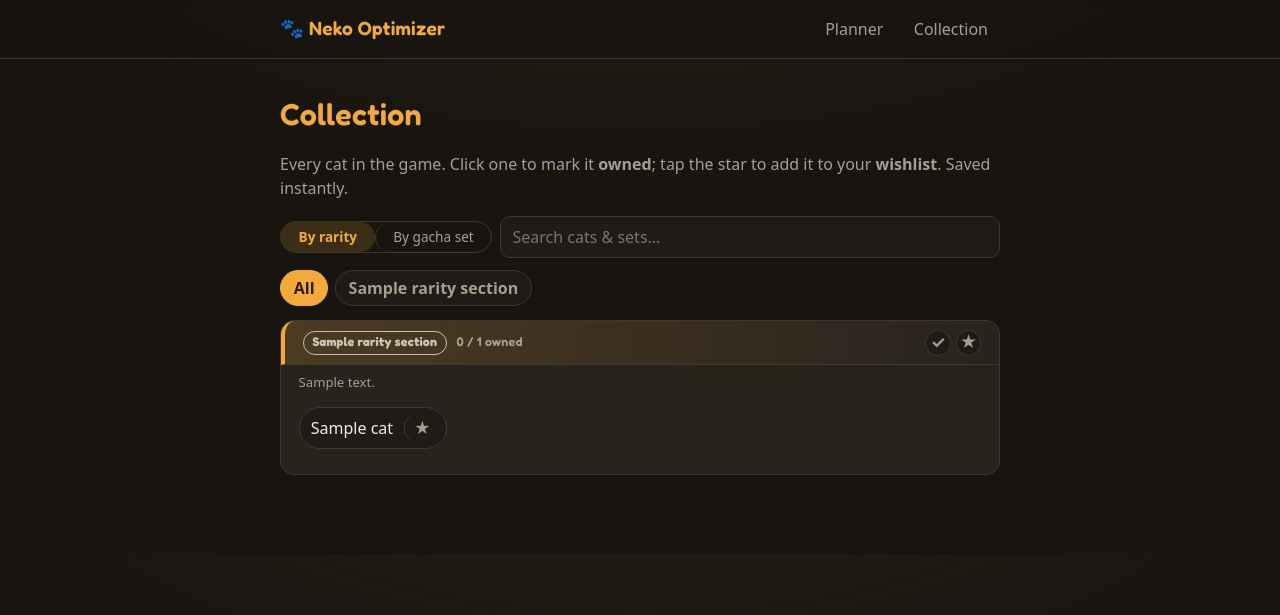
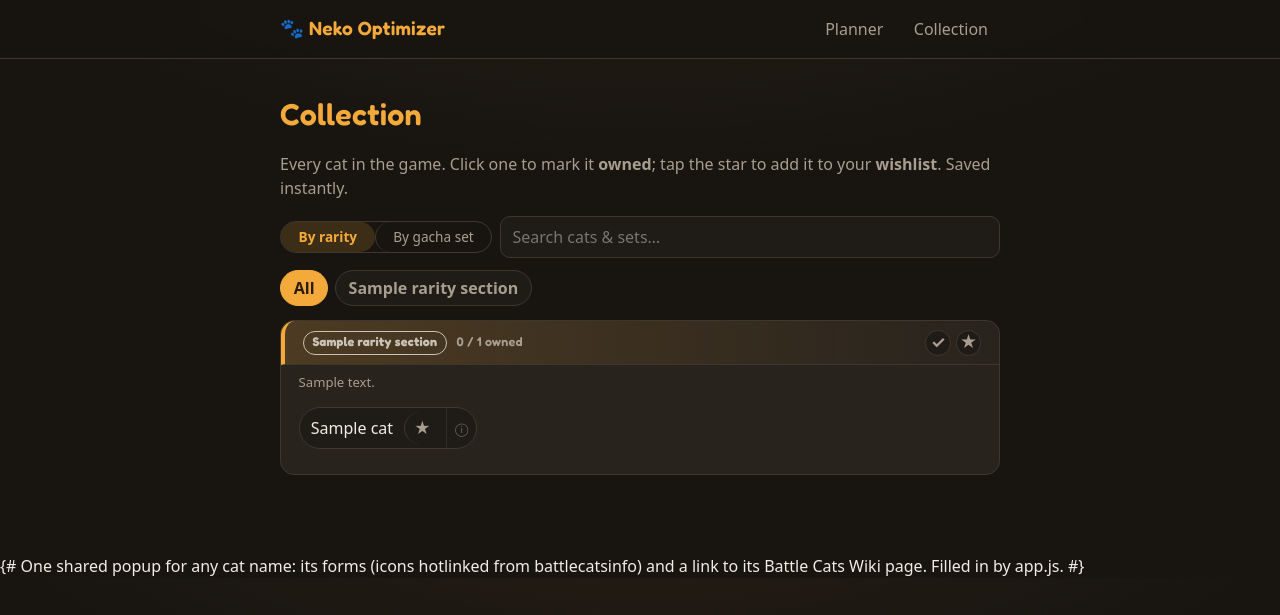
Before and after one commit to IliyanGavrilov/NekoOptimizer, a Django app: template planner/templates/planner/collection.html in a window 1280 px wide. Shown: the top 615 px of the page. Run offline with Django 5.2, Linux system fonts and the light colour scheme; the template is opened without the code that fills it: most values are stand-ins (such as "Sample title", 1, 10 or a date in 2020); parts of the project's set-up code (start-up, migrations or seed data) failed here and were passed over.

Commit message:
Show each cat's forms and a link to its wiki page

```diff
--- a/planner/static/planner/app.js
+++ b/planner/static/planner/app.js
@@ -734,3 +734,76 @@ document.querySelectorAll('input[type="number"]').forEach((input) => {
     if (moved) e.preventDefault();
   });
 });
+
+// ---- Cat popup: a unit's forms (icons) + a link to its wiki page ------
+// Opened from any cat name (track / steps) or the ⓘ opener on collection/picker
+// chips. Form icons are hotlinked per-form from battlecatsinfo's asset repo (via its
+// GitHub Pages CDN); ones that 404 (unreleased units) just hide themselves.
+const catPopup = document.getElementById("catPopup");
+if (catPopup) {
+  const ICON_BASE = "https://battlecatsinfo.github.io/img/u";
+  const infoUrl = document.body.dataset.unitInfoUrl;
+  const nameEl = catPopup.querySelector(".cat-popup-name");
+  const rarityEl = catPopup.querySelector(".cat-popup-head .rarity");
+  const formsEl = catPopup.querySelector(".cat-popup-forms");
+  const wikiEl = catPopup.querySelector(".cat-popup-wiki");
+  const cache = new Map(); // name -> Promise<info | null>
+
+  const load = (name) => {
+    if (!cache.has(name)) {
+      cache.set(
+        name,
+        fetch(`${infoUrl}?name=${encodeURIComponent(name)}`)
+          .then((r) => (r.ok ? r.json() : null))
+          .then((d) => (d && d.found ? d : null))
+          .catch(() => null),
+      );
+    }
+    return cache.get(name);
+  };
+
+  async function openFor(name) {
+    const info = await load(name);
+    if (!info) return; // a cat not in the catalogue yet: no forms/wiki to show
+    nameEl.textContent = info.name;
+    rarityEl.textContent = info.rarity;
+    rarityEl.dataset.rarity = info.rarity;
+    rarityEl.hidden = !info.rarity;
+    wikiEl.href = info.wiki;
+    formsEl.replaceChildren();
+    (info.forms || []).forEach((form, i) => {
+      const fig = document.createElement("figure");
+      fig.className = "cat-form";
+      const img = document.createElement("img");
+      img.loading = "lazy";
+      img.alt = form;
+      img.src = `${ICON_BASE}/${info.unit_id}/${i}.png`;
+      img.addEventListener("error", () => fig.classList.add("no-icon"));
+      const caption = document.createElement("figcaption");
+      caption.textContent = form;
+      fig.append(img, caption);
+      formsEl.appendChild(fig);
+    });
+    if (!catPopup.open) catPopup.showModal();
+  }
+
+  document.addEventListener("click", (e) => {
+    const trigger = e.target.closest(
+      ".catlink[data-name], .catinfo[data-name], .cat-pill[data-name]",
+    );
+    if (!trigger) return;
+    e.preventDefault();
+    openFor(trigger.dataset.name);
+  });
+  // Close on the ×, or on a click in the backdrop (outside the dialog's box). Esc is
+  // handled natively by showModal().
+  catPopup.addEventListener("click", (e) => {
+    const box = catPopup.getBoundingClientRect();
+    const inside =
+      e.clientX >= box.left &&
+      e.clientX <= box.right &&
+      e.clientY >= box.top &&
+      e.clientY <= box.bottom;
+    if (!inside || e.target.closest("[data-close]")) catPopup.close();
+  });
+}
--- a/planner/static/planner/style.css
+++ b/planner/static/planner/style.css
@@ -513,14 +513,21 @@ tbody tr:hover, table tr:hover { background: var(--panel-2); }
 .step-meta { display: flex; flex-wrap: wrap; gap: 0.5rem; font-size: 0.8rem; color: var(--muted); }
 .step-kind { color: var(--ink); }
 .step-cats { display: flex; flex-wrap: wrap; gap: 0.25rem; margin-top: 0.2rem; }
+/* A step's cat: reads as a pill, and (being a button) opens the forms/wiki popup. */
 .cat-pill {
+  font-family: inherit;
   font-size: 0.78rem;
+  font-weight: 500;
   color: var(--ink);
   background: var(--panel-2);
   border: 1px solid var(--line);
   border-radius: 999px;
   padding: 0.05rem 0.5rem;
+  margin: 0;
+  width: auto;
+  cursor: pointer;
 }
+.cat-pill:hover { border-color: var(--accent); filter: none; }
 /* A step's searched-for cat, ringed gold like its track cell. */
 .cat-pill.target {
   background: rgba(244, 169, 59, 0.18);
@@ -840,6 +847,103 @@ table.track th.guaranteed-col, table.track td.guaranteed-col {
 .own-chip.owned .chip { color: var(--accent); font-weight: 700; }
 .own-chip.wanted .chip-star { color: var(--r-super); text-shadow: 0 0 6px rgba(255, 210, 74, 0.6); }
 
+/* ---- Cat name -> forms + wiki popup ---------------------------------- */
+/* A cat name in a track cell: plain text that opens the popup on click. */
+.catlink {
+  font: inherit;
+  background: transparent;
+  color: inherit;
+  border: 0;
+  border-radius: 0;
+  padding: 0;
+  margin: 0;
+  width: auto;
+  cursor: pointer;
+  text-decoration: underline dotted transparent;
+  text-underline-offset: 2px;
+}
+.catlink:hover { color: var(--accent); text-decoration-color: currentColor; filter: none; }
+
+/* The small "ⓘ" opener on collection + picker chips (they toggle on their main click,
+   so the forms/wiki popup gets its own affordance). */
+.catinfo {
+  font: inherit;
+  font-size: 0.82rem;
+  line-height: 1;
+  background: transparent;
+  color: var(--muted);
+  border: 0;
+  border-radius: 999px;
+  padding: 0.15rem 0.35rem;
+  margin: 0;
+  width: auto;
+  cursor: pointer;
+  opacity: 0.6;
+}
+.catinfo:hover { color: var(--accent); opacity: 1; filter: none; }
+
+/* Collection: a third stitched segment of the own-chip, like the star. */
+.own-chip .catinfo {
+  display: flex;
+  align-items: center;
+  border-left: 1px solid var(--line);
+  border-radius: 0;
+  padding: 0.25rem 0.5rem;
+}
+
+/* Picker: the chip keeps selecting on click; the opener rides alongside it. */
+.picker-chip { display: inline-flex; align-items: center; gap: 0.1rem; }
+
+.cat-popup {
+  position: relative;
+  border: 1px solid var(--line);
+  border-radius: var(--radius);
+  background: var(--panel);
+  color: var(--ink);
+  padding: 1.1rem 1.2rem 1rem;
+  max-width: min(92vw, 360px);
+  box-shadow: 0 18px 50px rgba(0, 0, 0, 0.5);
+}
+.cat-popup::backdrop { background: rgba(10, 8, 5, 0.55); backdrop-filter: blur(2px); }
+.cat-popup-close {
+  position: absolute;
+  top: 0.4rem;
+  right: 0.5rem;
+  background: transparent;
+  color: var(--muted);
+  border: 0;
+  border-radius: 999px;
+  font-size: 1.3rem;
+  line-height: 1;
+  padding: 0.1rem 0.45rem;
+  margin: 0;
+  width: auto;
+  cursor: pointer;
+}
+.cat-popup-close:hover { color: var(--ink); filter: none; }
+.cat-popup-head {
+  display: flex;
+  align-items: center;
+  gap: 0.5rem;
+  flex-wrap: wrap;
+  margin: 0 1.5rem 0.85rem 0;
+}
+.cat-popup-name { font-family: var(--head-font); font-weight: 700; font-size: 1.05rem; }
+.cat-popup-forms { display: flex; flex-wrap: wrap; gap: 0.7rem; margin-bottom: 0.9rem; }
+.cat-popup-forms:empty { display: none; }
+.cat-form { margin: 0; width: 64px; text-align: center; }
+.cat-form img {
+  width: 64px;
+  height: 64px;
+  object-fit: contain;
+  background: var(--bg-2);
+  border: 1px solid var(--line);
+  border-radius: 10px;
+}
+.cat-form.no-icon img { visibility: hidden; }
+.cat-form figcaption { margin-top: 0.25rem; font-size: 0.72rem; line-height: 1.15; color: var(--muted); }
+.cat-popup-wiki { display: inline-block; font-weight: 600; }
+
 /* ---- Add-a-cat (secondary) ------------------------------------------- */
 
 /* ---- Responsive ------------------------------------------------------ */
--- a/planner/templates/planner/_collection_section.html
+++ b/planner/templates/planner/_collection_section.html
@@ -22,6 +22,7 @@
                 data-pk="{{ unit.pk }}" data-name="{{ unit.name }}">
             <button type="button" class="chip chip-own">{{ unit.name }}</button>
             <button type="button" class="chip-star" title="Wishlist" aria-label="Toggle wishlist">&#9733;</button>
+            <button type="button" class="catinfo" data-name="{{ unit.name }}" title="Forms &amp; wiki" aria-label="Cat details">&#9432;</button>
           </span>
         {% endfor %}
       </div>
--- a/planner/templates/planner/_steps.html
+++ b/planner/templates/planner/_steps.html
@@ -8,7 +8,7 @@
         <span class="step-kind">{% if leg.kind == "Single pull" %}{{ leg.rolls }}&times; single pull{{ leg.rolls|pluralize }}{% else %}{{ leg.kind }}{% endif %}</span>
         <span class="step-cost">{% if leg.tickets %}{{ leg.tickets }} ticket{{ leg.tickets|pluralize }}{% endif %}{% if leg.tickets and leg.cost %} + {% endif %}{% if leg.cost %}{{ leg.cost }} catfood{% endif %}{% if not leg.tickets and not leg.cost %}free{% endif %}</span>
       </div>
-      <div class="step-cats">{% for c in leg.cats %}<span class="cat-pill{% if c in targets %} target{% endif %}">{{ c }}</span>{% endfor %}</div>
+      <div class="step-cats">{% for c in leg.cats %}<button type="button" class="cat-pill{% if c in targets %} target{% endif %}" data-name="{{ c }}">{{ c }}</button>{% endfor %}</div>
     </div>
   {% endfor %}
 </div>
--- a/planner/templates/planner/_track_cell.html
+++ b/planner/templates/planner/_track_cell.html
@@ -1 +1 @@
-<td class="cell{% if cell_class %} {{ cell_class }}{% endif %}">{% for e in entries %}<div class="entry{% if e.on_path %} on-path{% endif %}{% if e.target %} target{% endif %}{% if e.switch %} switch{% endif %}{% if e.new %} new{% endif %}">{% if multi > 1 %}<span class="tag">{{ e.tag }}</span> {% endif %}{{ e.cat }} <span class="rarity" data-rarity="{{ e.rarity }}">{{ e.rarity }}</span>{% if e.arrow %}<span class="arrow">&#8627; dupe, jumps to {{ e.arrow.to }}</span>{% endif %}</div>{% endfor %}{% if cell_seed %}<button type="button" class="reseed" data-seed="{{ cell_seed }}" title="Roll to here: set the seed so this cell becomes the next roll (1A)" aria-label="Roll to here"><svg xmlns="http://www.w3.org/2000/svg" width="18" height="18" viewBox="0 0 24 24" fill="none" stroke="currentColor" stroke-width="2" stroke-linecap="round" stroke-linejoin="round" aria-hidden="true"><rect width="12" height="12" x="2" y="10" rx="2" ry="2"/><path d="m17.92 14 3.5-3.5a2.24 2.24 0 0 0 0-3l-5-4.92a2.24 2.24 0 0 0-3 0L10 6"/><path d="M6 18h.01"/><path d="M10 14h.01"/><path d="M15 6h.01"/><path d="M18 9h.01"/></svg></button>{% endif %}</td>
+<td class="cell{% if cell_class %} {{ cell_class }}{% endif %}">{% for e in entries %}<div class="entry{% if e.on_path %} on-path{% endif %}{% if e.target %} target{% endif %}{% if e.switch %} switch{% endif %}{% if e.new %} new{% endif %}">{% if multi > 1 %}<span class="tag">{{ e.tag }}</span> {% endif %}<button type="button" class="catlink" data-name="{{ e.cat }}">{{ e.cat }}</button> <span class="rarity" data-rarity="{{ e.rarity }}">{{ e.rarity }}</span>{% if e.arrow %}<span class="arrow">&#8627; dupe, jumps to {{ e.arrow.to }}</span>{% endif %}</div>{% endfor %}{% if cell_seed %}<button type="button" class="reseed" data-seed="{{ cell_seed }}" title="Roll to here: set the seed so this cell becomes the next roll (1A)" aria-label="Roll to here"><svg xmlns="http://www.w3.org/2000/svg" width="18" height="18" viewBox="0 0 24 24" fill="none" stroke="currentColor" stroke-width="2" stroke-linecap="round" stroke-linejoin="round" aria-hidden="true"><rect width="12" height="12" x="2" y="10" rx="2" ry="2"/><path d="m17.92 14 3.5-3.5a2.24 2.24 0 0 0 0-3l-5-4.92a2.24 2.24 0 0 0-3 0L10 6"/><path d="M6 18h.01"/><path d="M10 14h.01"/><path d="M15 6h.01"/><path d="M18 9h.01"/></svg></button>{% endif %}</td>
--- a/planner/templates/planner/base.html
+++ b/planner/templates/planner/base.html
@@ -10,7 +10,7 @@
   <link rel="stylesheet" href="https://fonts.googleapis.com/css2?family=Fredoka:wght@500;600;700&display=swap">
   <link rel="stylesheet" href="{% static 'planner/style.css' %}">
 </head>
-<body>
+<body data-unit-info-url="{% url 'unit_info' %}">
   <header class="site-header">
     <div class="bar">
       <a class="brand" href="{% url 'planner' %}">🐾 Neko Optimizer</a>
@@ -23,6 +23,17 @@
   <main>
     {% block content %}{% endblock %}
   </main>
+  {# One shared popup for any cat name: its forms (icons hotlinked from battlecatsinfo)
+     and a link to its Battle Cats Wiki page. Filled in by app.js. #}
+  <dialog id="catPopup" class="cat-popup">
+    <button type="button" class="cat-popup-close" data-close aria-label="Close">&times;</button>
+    <div class="cat-popup-head">
+      <span class="cat-popup-name"></span>
+      <span class="rarity"></span>
+    </div>
+    <div class="cat-popup-forms"></div>
+    <a class="cat-popup-wiki" target="_blank" rel="noopener">View on the Battle Cats Wiki &#8599;</a>
+  </dialog>
   <script src="{% static 'planner/app.js' %}"></script>
 </body>
 </html>
--- a/planner/urls.py
+++ b/planner/urls.py
@@ -9,6 +9,7 @@ from planner.views import (
     picker_past,
     planner,
     tracks,
+    unit_info,
 )
 
 urlpatterns = [
@@ -17,6 +18,7 @@ urlpatterns = [
     path("tracks/", tracks, name="tracks"),
     path("plan/", find_plan, name="find_plan"),
     path("apply/", apply_plan, name="apply_plan"),
+    path("unit/info/", unit_info, name="unit_info"),
     path("collection/", collection, name="collection"),
     path("collection/toggle/", collection_toggle, name="collection_toggle"),
     path("collection/bulk/", collection_bulk, name="collection_bulk"),
```
Also changed, not shown: planner/services.py (+23 -0 lines), planner/templates/planner/_banner.html (+5 -2 lines), planner/test_services.py (+29 -0 lines), planner/test_views.py (+23 -0 lines), planner/views.py (+19 -0 lines).
